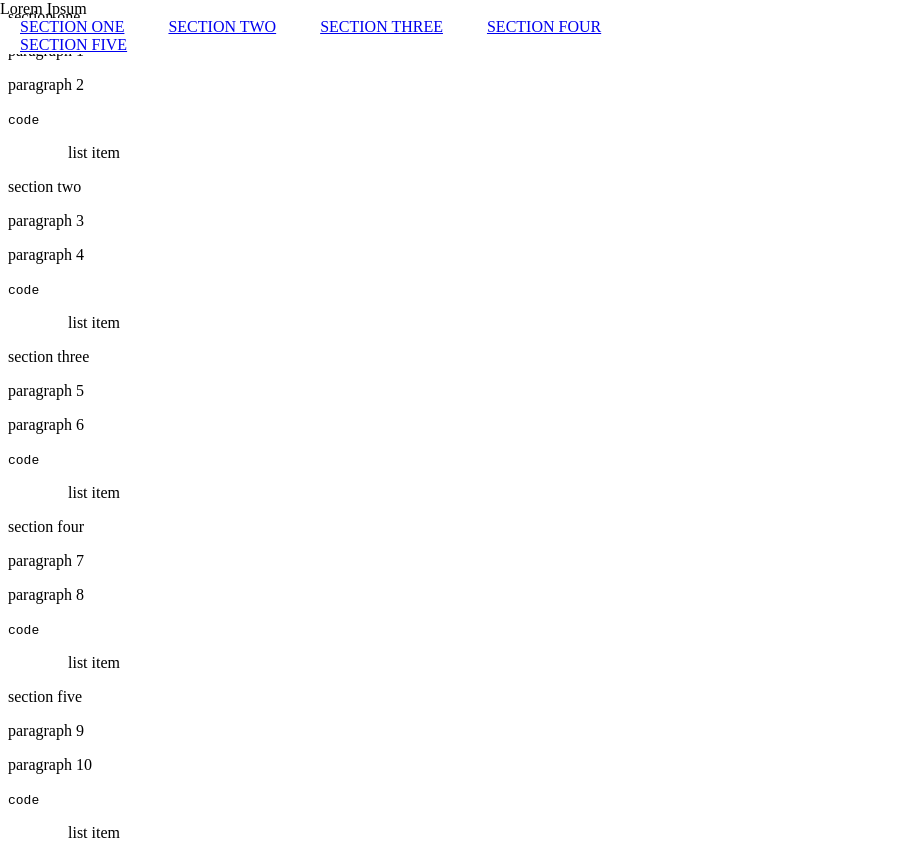
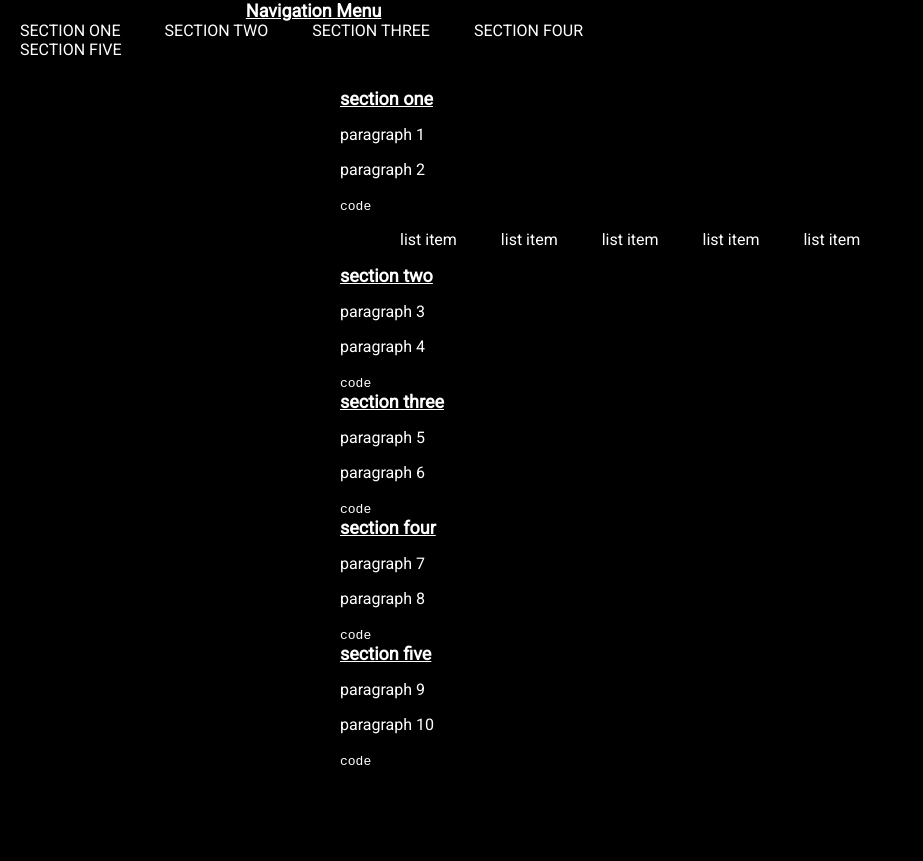
Before and after one commit to alexwojtak/fccproject4, a plain HTML site: page index.html in a window 1280 px wide. Shown: the whole page, without its empty margins (0-923 px from the left). After the commit the page ends 800 px from the top, so only its background shows below. Drawn offline with Linux system fonts and the light colour scheme.

Commit message:
Add CSS styling

```diff
--- a/index.html
+++ b/index.html
@@ -3,11 +3,12 @@
     <head>
         <meta charset="UTF-8">
         <title>Technical Document Page</title>
+        <link href="https://fonts.googleapis.com/css2?family=Roboto&display=swap" rel="stylesheet">
         <link rel="stylesheet" type="text/css" href="style.css" />
     </head>
     <body>
         <nav id="navbar">
-        <header>Lorem Ipsum</header>
+        <header id="maintitle">Navigation Menu</header>
         <ul>
             <li><a class="nav-link" href=#section_one>SECTION ONE</a></li>
             <li><a class="nav-link" href=#section_two>SECTION TWO</a></li>
@@ -23,31 +24,33 @@
             <p>paragraph 1</p>
             <p>paragraph 2</p>
             <code>code</code>
-            <ol><li>list item</li></ol>
+            <ol>
+                <li class="codelist">list item</li>
+                <li class="codelist">list item</li>
+                <li class="codelist">list item</li>
+                <li class="codelist">list item</li>
+                <li class="codelist">list item</li>
+            </ol>
         </section>
         <section class="main-section" id="section_two">    <header>section two</header>
             <p>paragraph 3</p>
             <p>paragraph 4</p>
             <code>code</code>
-            <ol><li>list item</li></ol>
         </section>
         <section class="main-section" id="section_three">    <header>section three </header>
             <p>paragraph 5</p>
             <p>paragraph 6</p>
             <code>code</code>
-            <ol><li>list item</li></ol>
         </section>
         <section class="main-section" id="section_four">    <header>section four</header>
             <p>paragraph 7</p>
             <p>paragraph 8</p>
             <code>code</code>
-            <ol><li>list item</li></ol>
         </section>
         <section class="main-section" id="section_five">    <header>section five</header>
             <p>paragraph 9</p>
             <p>paragraph 10</p>
             <code>code</code>
-            <ol><li>list item</li></ol>
             </section>
         </main>
     </body>
--- a/style.css
+++ b/style.css
@@ -1,25 +1,59 @@
 @media only screen and (max-width: 600px) {
     body {
-      background-color: lightblue;
+      background-color: #000000;
     }
   }
+body{
+    background-color: #000000;
+    color: #FFFFFF;
+    font-family: Roboto, sans-serif;
+}
+main{
+    display: relative;
+    max-width: 600px;
+    padding-top: 80px;
+    margin-left: auto;
+    margin-right: auto;
+}
+a{
+    text-decoration: none;
+    color: #FFFFFF
+}
+a:hover{
+    color: lightblue;
+    text-decoration: underline;
+}
+
   ul{
       list-style-type: none;
       margin: 0;
       padding: 0;
-      background-color: #FFFFFF;
+      background-color: #000000;
   }
   li {
-      display: inline;
-      color: #000000;
-      text-decoration: none;
-      margin:21px 4px;
-      padding: 20px 16px;
+    display: inline;
+    color: #FFFFFF;
+    text-decoration: none;
+    margin:21px 4px;
+    padding: 20px 16px;
   }
+header{
+    font-size: large;
+    font-weight: bold;
+    text-decoration: underline;
+}
   #navbar{
       position: fixed;
+      background-color: #000000;
+      z-index:10;
       width: 49%;
+      height: 80px;
       left: 0;
       margin-top: 0px;
       top: 0;
   }
+  #maintitle{
+    font-size: large;
+    font-weight: bold;
+    text-align: center;
+}
```
